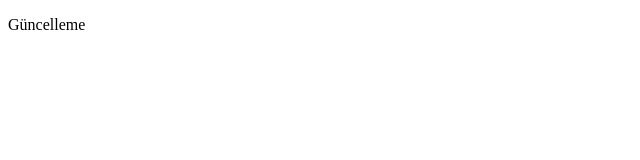
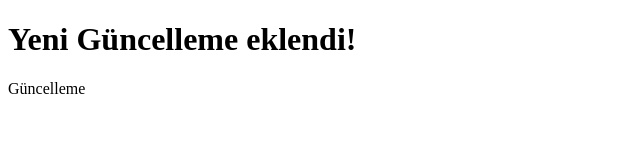
Before and after one commit to canbayazit/Allianz-Bootcamp, a plain HTML site: page patikaodev01/index.html in a window 1280 px wide. Shown: the whole page, without its empty margins (0-640 px from the left). Drawn offline with Linux system fonts and the light colour scheme.

Commit message:
updated index.html

```diff
--- a/patikaodev01/index.html
+++ b/patikaodev01/index.html
@@ -6,6 +6,7 @@
     <title>Document</title>
 </head>
 <body>
+    <h1>Yeni Güncelleme eklendi!</h1>
     <p>Güncelleme</p>
 </body>
 </html>
```
